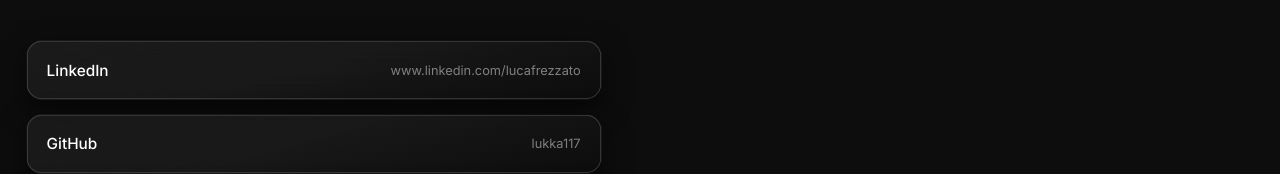
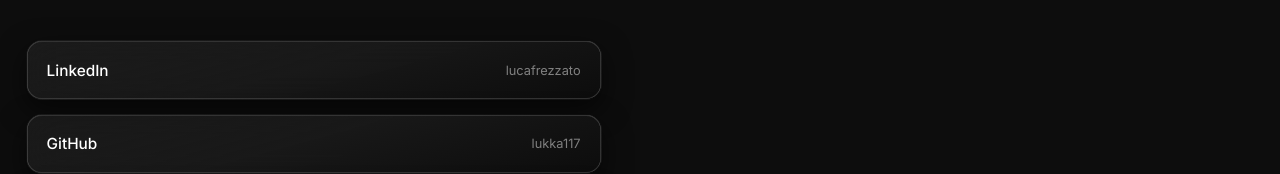
Before and after one commit to lukka117/personalwebsite, a Vue app: page /contact in a window 1280 px wide. Shown: the part 581-755 px from the top of the page. Built offline with nearby package versions, Linux system fonts and the light colour scheme.

Commit message:
fix: update LinkedIn handle format in socials.js for consistency

```diff
--- a/src/data/socials.js
+++ b/src/data/socials.js
@@ -5,8 +5,8 @@ export const socials = [
   {
     id: 'linkedin',
     label: 'LinkedIn',
-    handle: 'www.linkedin.com/lucafrezzato',
-    href: 'https://www.linkedin.com/in/lukkafz',
+    handle: 'lucafrezzato',
+    href: 'https://www.linkedin.com/in/lucafrezzato/',
   },
   {
     id: 'github',
```
